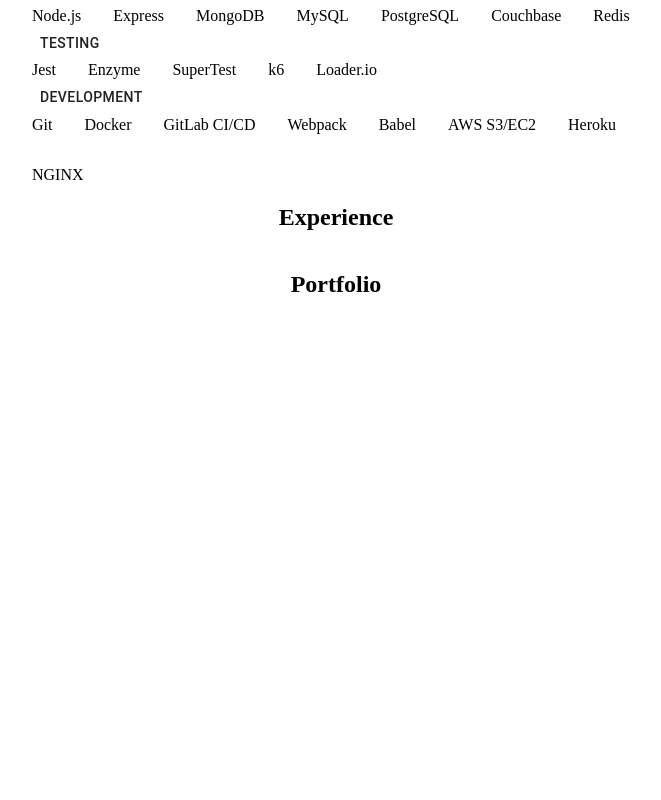
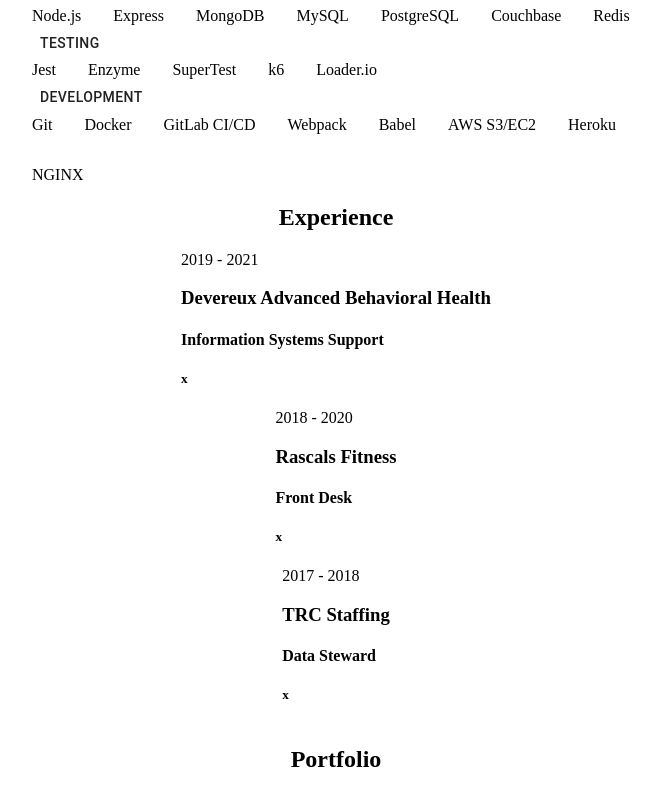
Before and after one commit to TandyN/my-website, a React app: page / in a window 1280 px wide. Shown: the part 729-1529 px from the top of the page, without its empty margins (304-965 px from the left). Before the commit the page ends 1054 px from the top, so only its background shows below. Built offline with nearby package versions, Linux system fonts and the light colour scheme.

Commit message:
Experience data is displayed

```diff
--- /dev/null
+++ b/src/components/SectionExperience/ExperienceItem.jsx
@@ -0,0 +1,19 @@
+import React from 'react';
+import Grid from '@material-ui/core/Grid';
+
+
+const ExperienceItem = ({experienceItem}) => {
+  return (
+    <Grid
+      item
+      spacing={0}
+    >
+      <date>{`${experienceItem.start_year} - ${experienceItem.end_year}`}</date>
+      <h3>{experienceItem.company}</h3>
+      <h4>{experienceItem.position_title}</h4>
+      <h5>{experienceItem.description}</h5>
+    </Grid>
+  )
+}
+
+export default ExperienceItem;
--- a/src/components/SectionExperience/index.jsx
+++ b/src/components/SectionExperience/index.jsx
@@ -1,5 +1,6 @@
 import React from 'react';
 import Grid from '@material-ui/core/Grid';
+import ExperienceItem from './ExperienceItem';
 
 import experienceData from './experience.json';
 
@@ -11,6 +12,11 @@
       direction='column'
     >
       <h2>Experience</h2>
+      {experienceData.map((experienceItem) => {
+        return (
+          <ExperienceItem experienceItem={experienceItem} />
+        )
+      })}
     </Grid>
   )
 }
```
